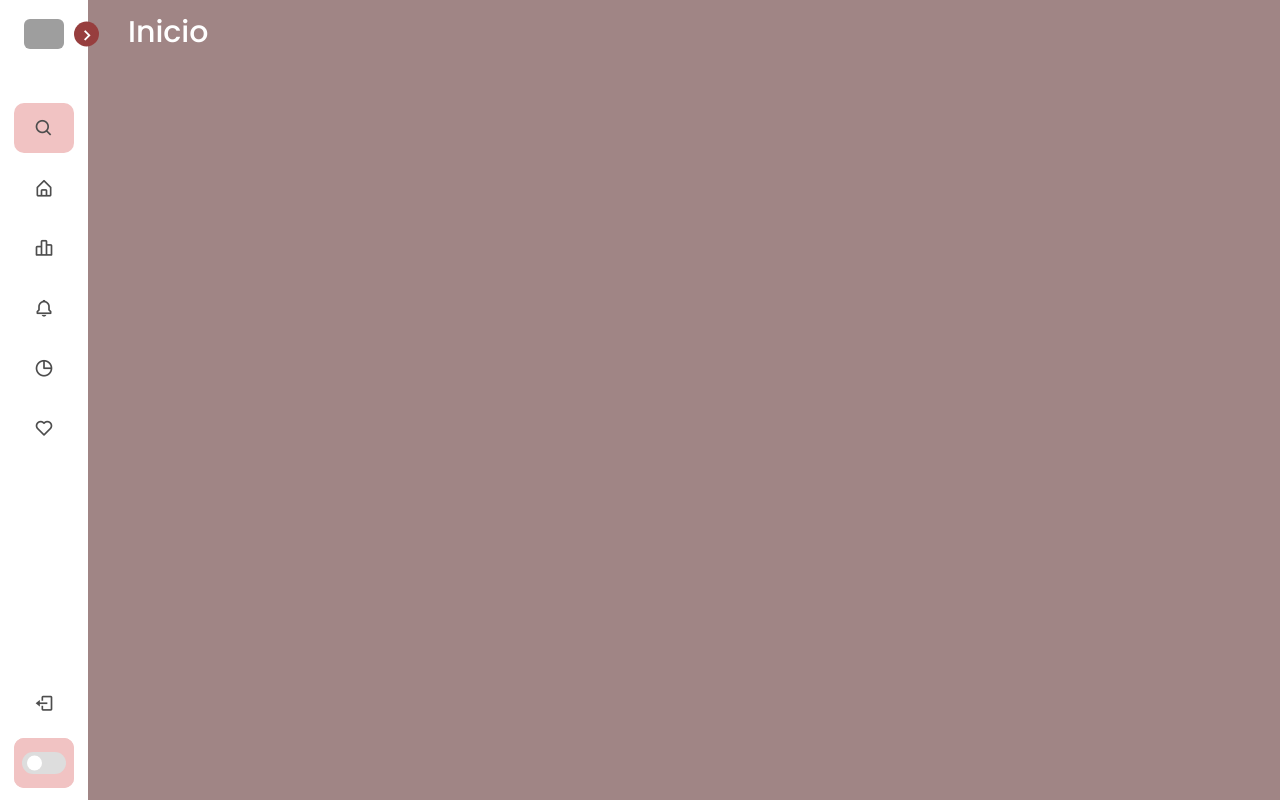
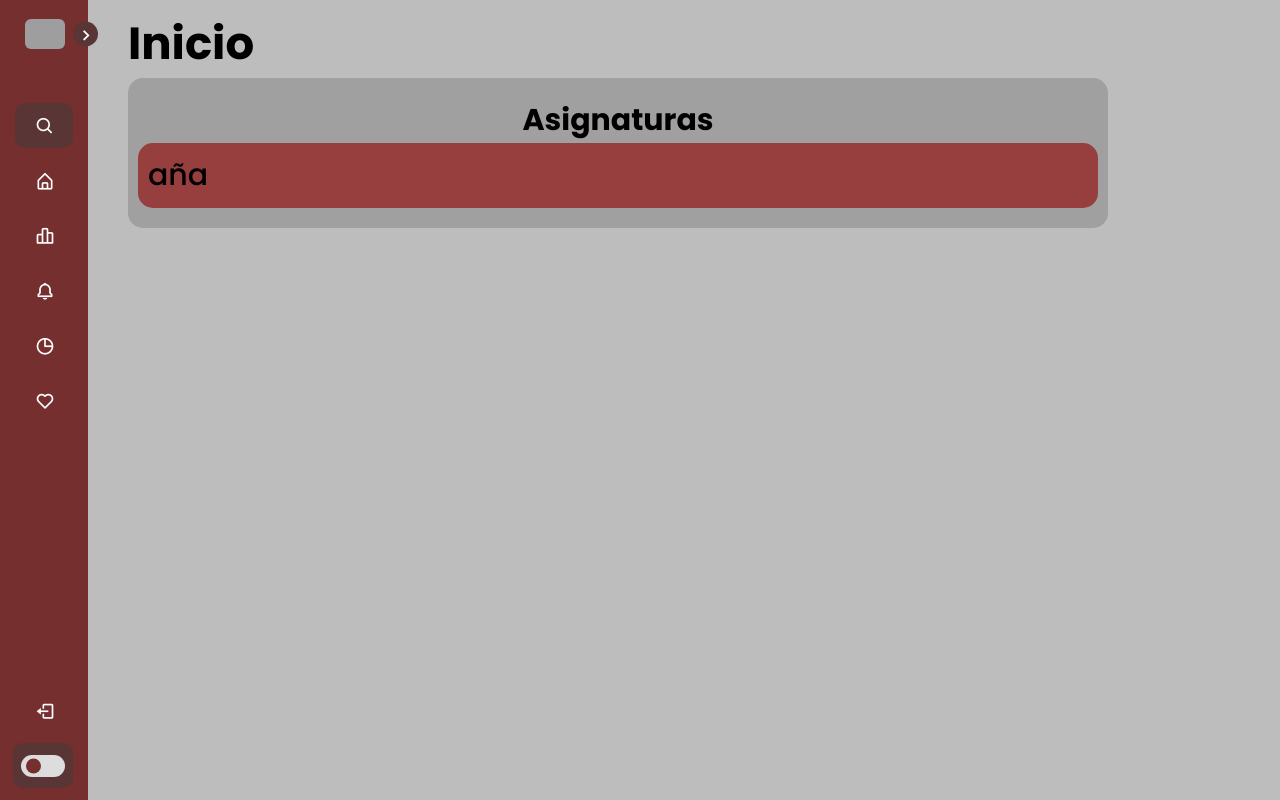
Before and after one commit to fsadriann/guanentino_responda, a PHP site: page /proyecto-final/home.html in a window 1280 px wide. Run offline with PHP 8.4, Linux system fonts and the light colour scheme; grey boxes are pictures that could not be loaded.

Commit message:
editando la página inicio

```diff
--- a/proyecto-final/css/style.css
+++ b/proyecto-final/css/style.css
@@ -107,13 +107,14 @@ input::placeholder{
 /*********** Home ***********/
 
 :root{
-    --body-color: #a08585;
-    --sidebar-color: #fff;
+    --body-color: #bdbdbd;
+    --sidebar-color: #752f2f;
     --primary-color: #973e3e;
-    --primary-color-light: #f1c3c3;
+    --primary-color-light: #5a3535;
     --toggle-color: #ddd;
-    --text-color: #4d4d4d;
-    --section-text-color: #fff;
+    --text-color: #fff;
+    --content-color: #a0a0a0;
+    --section-text-color: #000;
 
 
     --tran-02: all 0.2s ease;
@@ -136,6 +137,7 @@ body.dark{
     --primary-color-light: #3c3a3a;
     --toggle-color: #fff;
     --text-color: #ccc;
+    --content-color: #333333;
     --section-text-color: #ccc;
 }
 
@@ -146,7 +148,7 @@ body.dark{
     left: 0;
     height: 100%;
     width: 300px;
-    padding: 10px 14px;
+    padding: 10px 15px;
     background: var(--sidebar-color);
     transition: var(--tran-05);
     z-index: 100;
@@ -179,7 +181,7 @@ body.dark{
 }
 
 .sidebar li{
-    height: 50px;
+    height: 45px;
     margin-top: 10px;
     list-style: none;
     display: flex;
@@ -235,12 +237,12 @@ header .image-text .header-text{
     height: 25px;
     width: 25px;
     transform: translateY(-50%) rotate(180deg);
-    background: var(--primary-color);
+    background: var(--primary-color-light);
     display: flex;
     align-items: center;
     justify-content: center;
     border-radius: 50%;
-    color: var(--sidebar-color);
+    color: var(--text-color);
     font-size: 22px;
     transition: var(--tran-03);
     cursor: pointer;
@@ -296,7 +298,7 @@ body.dark .sidebar header .toggle{
 
 .sidebar li a:hover .icon,
 .sidebar li a:hover .text{
-    color: var(--sidebar-color);
+    color: var(--text-color);
 }
 
 body.dark .sidebar li a:hover .icon,
@@ -385,6 +387,8 @@ body.dark .switch::before{
 
 .home{
     display: flex;
+
+    gap: 10px;
     position: relative;
     left: 300px;
     height: 100vh;
@@ -396,12 +400,32 @@ body.dark .switch::before{
 
 
 .home .text{
+
     font-size: 30px;
     font-weight: 500;
     color: var(--section-text-color);
     padding: 10px 40px;
 }
 
+.content{
+    display: flex;
+    flex-direction: column;
+    align-items: center;
+    top: 100px;
+    font-size: 30px;
+    font-weight: 500;
+    border-radius: 15px;
+    width: 980px;
+    background-color: var(--content-color);
+    padding: 20px 40px 20px;
+}
+
+.subject-container{
+    padding: 10px;
+    width: 960px;
+    background-color: var(--primary-color);
+    border-radius: 15px;
+}
 
 
 .sidebar.close ~ .home{
--- a/proyecto-final/home.html
+++ b/proyecto-final/home.html
@@ -88,7 +88,13 @@
 
     <section class="home">
         <div class="text">
-            Inicio
+            <h2>Inicio</h2>
+            <div class="content">
+                <h4>Asignaturas</h4>
+                <div class="subject-container">
+                    <p>aña</p>
+                </div>
+            </div>
         </div>
     </section>
 
```
